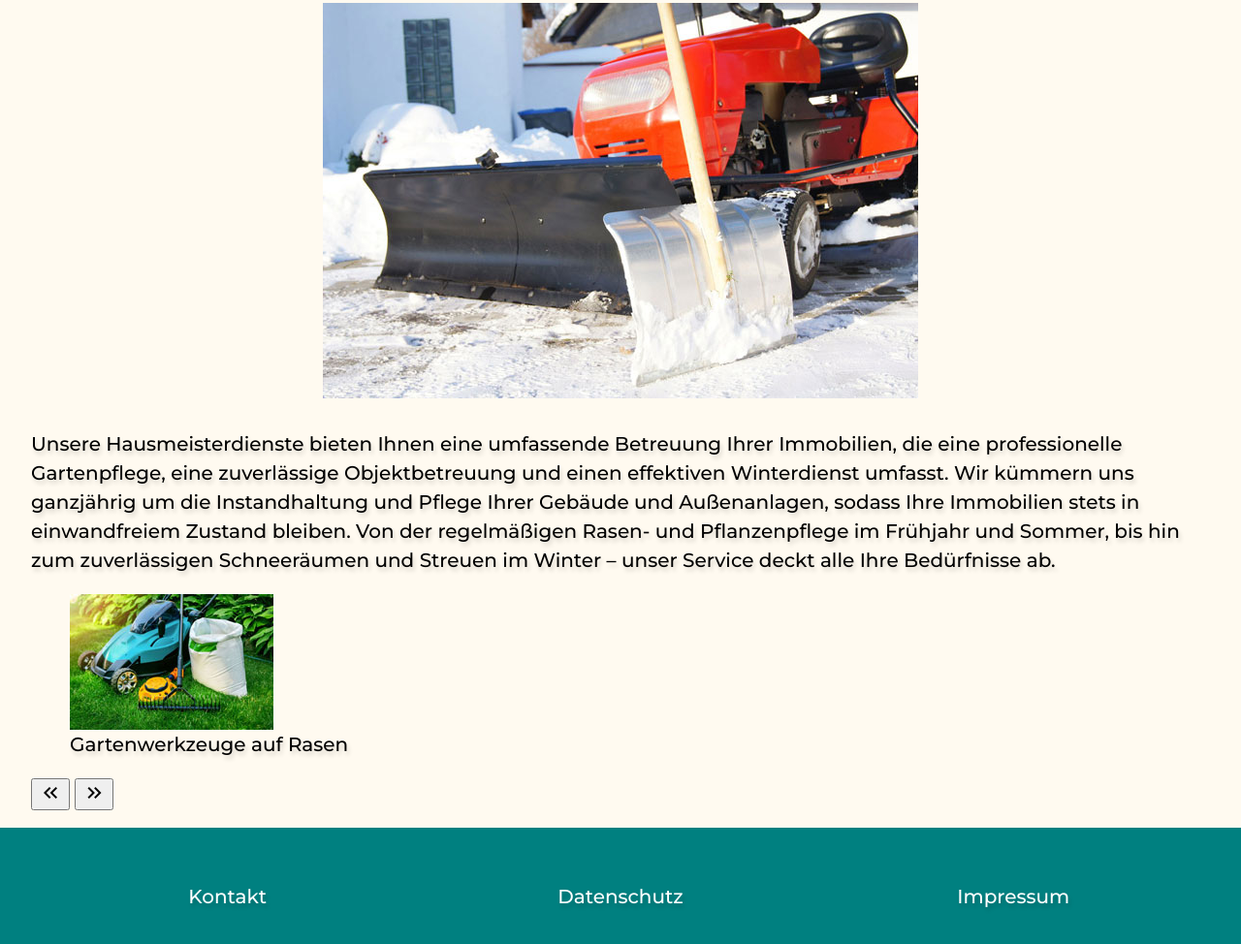
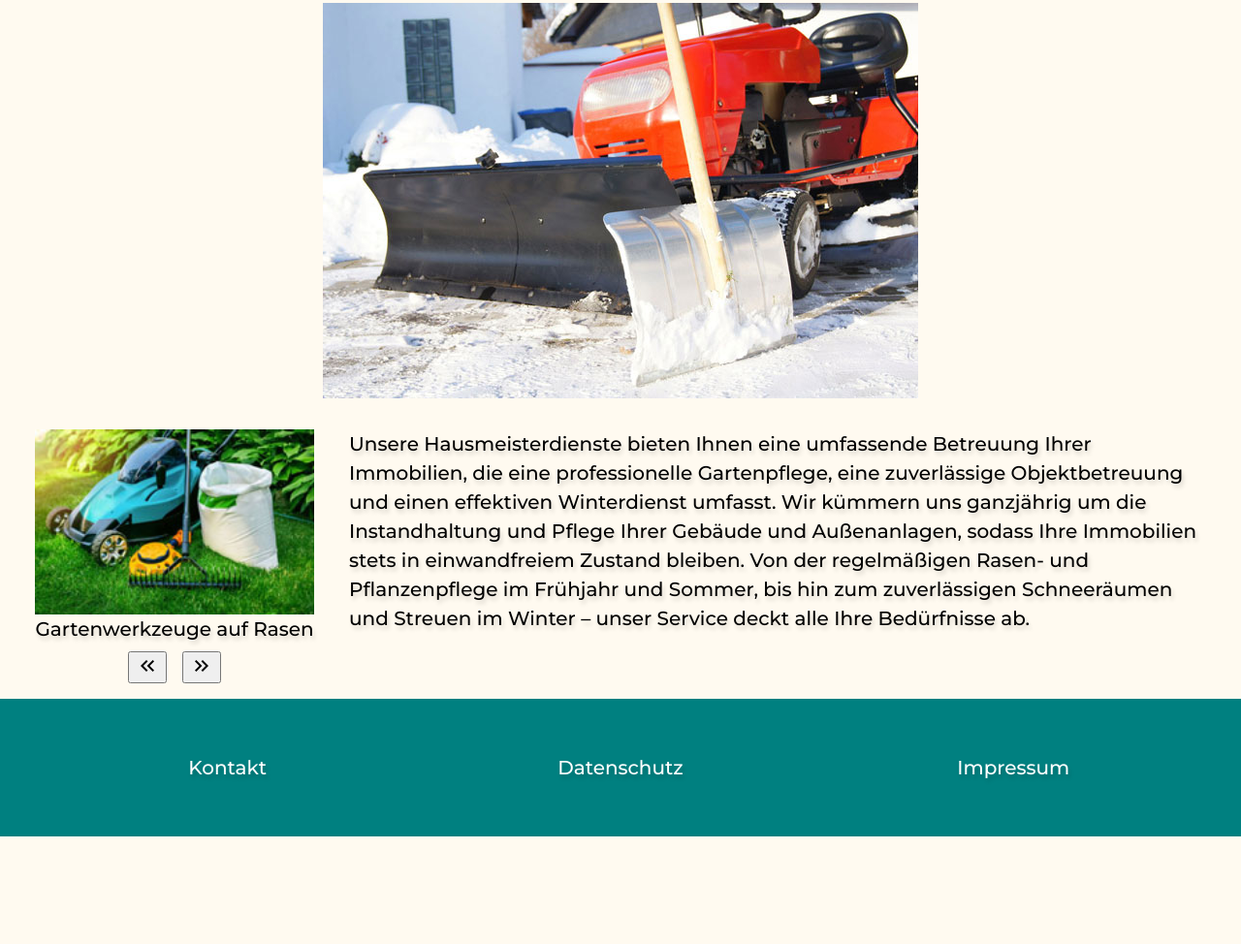
Before and after one commit to IU-Webprogrammierung/web-programmierung-Claudy-Web, a plain HTML site: page index.html in a window 1280 px wide. Shown: the part 332-1306 px from the top of the page at 97% size. After the commit the page ends 1195 px from the top, so only its background shows below. Drawn offline with nearby package versions, Linux system fonts and the light colour scheme.

Commit message:
Startseite Layout angepasst

```diff
--- a/css/style.css
+++ b/css/style.css
@@ -14,7 +14,10 @@
   */
 @media print {
 
-    * { box-shadow: none !important; text-shadow: none !important; }
+  * {
+    box-shadow: none !important;
+    text-shadow: none !important;
+  }
 
   html {
     background: white;
@@ -27,16 +30,18 @@
   }
 }
 
-  .titel > a {
+.titel>a {
   display: flex;
 
   align-items: center;
 }
+
 html {
   scroll-behavior: smooth;
   background-color: transparent;
-    height:100vh;
+  height: 100vh;
 }
+
 body {
   display: flex;
 
@@ -49,75 +54,86 @@ body {
   text-align: left;
   /* hyphens: auto; */
 
-    background-color:floralwhite;
+  background-color: floralwhite;
   color: black;
 
   max-width: none;
   min-height: 100vh;
   flex-direction: column;
   padding: 0;
-    margin:0;
+  margin: 0;
   flex-flow: column;
 
 
   /* Bereiche anzeigen */
   /* * { outline: 1px solid red; } */
 }
+
 /* Layoutbereiche in der Breite begrenzen und zentrieren */
 .inside {
   padding: 0 1rem;
   margin: 0 auto;
 }
+
 main {
   padding: 1rem;
   flex: 1
 }
+
 img {
   max-width: 100%;
   height: auto;
 }
+
 h1 {
   padding: 1rem;
 }
-.site-header > * {
+
+.site-header>* {
   flex-grow: 1;
   flex-shrink: 1;
 }
+
 .site-nav,
 .site-footer,
 .site-footer-start {
-  background-color:teal;
+  background-color: teal;
   color: white;
   padding: 1rem;
   text-align: center;
 }
+
 .site-header {
-    display:flex;
+  display: flex;
   flex-wrap: wrap;
 
   text-align: start;
   padding-left: 4rem;
 
-    background-color:teal;
+  background-color: teal;
   color: white;
 
   padding-top: 1rem;
   padding-right: 1rem;
   padding-bottom: 1rem;
 }
+
 .logo {
   display: flex;
   padding: 1rem;
 
   align-items: end;
 }
+
 .site-header h1 {
   margin-bottom: 0;
 }
+
 .rasenpflege img {
   width: 100%;
   height: auto;
 }
+
 .site-footer {
   margin-bottom: auto;
 }
@@ -133,8 +149,15 @@ h1 {
 
 
 /* Collapsing margins vermeiden */
-h1, h2, h3, h4, h5, h6,
-p, ul, ol {
+h1,
+h2,
+h3,
+h4,
+h5,
+h6,
+p,
+ul,
+ol {
   margin-top: 0;
 }
 
@@ -146,6 +169,7 @@ p, ul, ol {
   }
 
 }
+
 /* Umrechnung 1024 Pixel / 16px = 64remm*/
 @media screen and (min-width: 64rem) {
 
@@ -205,7 +229,7 @@ p, ul, ol {
 .site-footer a:focus,
 .site-footer-start a:hover,
 .site-footer-start a:focus {
-      color:sandybrown;
+  color: sandybrown;
 }
 
 /* Aktuellen Menüpunkt hervorheben */
@@ -213,14 +237,16 @@ p, ul, ol {
 .site-footer .current,
 .site-footer-start current {
   font-weight: bold;
-      font-size:x-large;
+  font-size: x-large;
 }
 
 
 /* Menübutton per CSS gestalten */
 
 /* Kein JavaScript? Menübutton ausblenden */
-.no-js .menubutton { display: none; }
+.no-js .menubutton {
+  display: none;
+}
 
 /* Menübutton gestalten */
 .js .menubutton {
@@ -244,6 +270,7 @@ p, ul, ol {
   height: 2rem;
   margin: 0.25rem;
 }
+
 /* Menübutton per CSS ausblenden */
 
 .js .site-nav ul {
@@ -254,7 +281,7 @@ p, ul, ol {
 /* Navigationsliste mit dem Menübutton einblenden */
 
 /* Navigationsliste mit leichter Animation einblenden  */
-.js .showmenu + ul {
+.js .showmenu+ul {
   max-height: 100rem;
   transition: max-height 0.5s ease-in-out;
   overflow: auto;
@@ -268,7 +295,9 @@ p, ul, ol {
 /* Umrechnung 768 Pixel / 16px = 48remm*/
 @media screen and (min-width: 48rem) {
 
-      .menubutton { display: none !important; }
+  .menubutton {
+    display: none !important;
+  }
 
   .site-nav {
     position: sticky;
@@ -301,12 +330,9 @@ p, ul, ol {
   }
 
 }
+
 /* Umrechnung 1024 Pixel / 16px = 64remm*/
-    @media screen and (min-width: 64rem) {
-
-
-
-    }
+@media screen and (min-width: 64rem) {}
 
 
 
@@ -316,18 +342,93 @@ p, ul, ol {
   .site-body-start {
     padding-bottom: 0;
   }
+
   .startbild {
     display: flex;
     justify-content: center;
     margin: 2rem;
-  /* position: relative;
-  bottom: 5rem; */
   }
 
-/* .article-start {
-  position: relative;
-  bottom: 5rem;
-} */
+  .gallerie {
+    display: flex;
+    flex-direction: column;
+    align-items: center;
+    order: 2;
+  }
+
+  .article-start {
+    display: flex;
+    flex-direction: column;
+  }
+
+  .text-content {
+    order: 1;
+  }
+
+  .gallerie figure {
+    margin: 0;
+  }
+
+  .gallerie-buttons {
+    display: flex;
+    justify-content: center;
+    width: 100%;
+    margin-top: 0.5rem;
+  }
+
+  .button-links,
+  .button-rechts {
+    margin: 0 0.5rem;
+  }
+
+
+/* Umrechnung 768 Pixel / 16px = 48remm*/
+@media screen and (min-width: 48rem) {
+
+  .article-start {
+    /* display: grid;
+    grid-template-columns: 1fr 3fr;
+    grid-gap: 1rem; */
+    flex-direction: row;
+  }
+  .gallerie {
+    order: 1;
+    flex: 1;
+  }
+  .text-content {
+    padding-left: 1rem;
+    order: 2;
+    flex: 3;
+  }
+  .button-links,
+  .button-rechts {
+    margin: 0 0.5rem;
+  }
+}
+
+/* Umrechnung 1024 Pixel / 16px = 64remm*/
+@media screen and (min-width: 64rem) {
+
+  .gallerie figure img {
+    width: 100%;
+    height: auto;
+  }
+
+  .text-content {
+    padding-left: 2rem;
+  }
+
+
+}
+
+
+
+
+
+
+
+
+
 
 /**
   * 4. Kontaktseite
@@ -340,55 +441,62 @@ p, ul, ol {
     grid-template-columns: 1fr 3fr;
     grid-gap: 1rem;
   }
+
   .contact {
     display: flex;
-      flex-direction:row;
+    flex-direction: row;
     align-items: baseline;
     align-items: center;
   }
+
   .contact img {
     vertical-align: middle;
     margin-right: 2rem;
     margin-top: 1.5rem;
   }
+
   .contact::before {
     margin-top: 2rem;
   }
+
   .contact span {
     vertical-align: middle;
     padding-top: 1rem;
   }
 
 }
+
 /* Umrechnung 1024 Pixel / 16px = 64remm*/
-    @media screen and (min-width: 64rem) {
-
-
-
-    }
+@media screen and (min-width: 64rem) {}
 
 .site-kontakt,
 .site-kontakt-adresse {
   margin: 1rem;
 }
+
 .site-kontakt label {
   display: block;
 }
+
 .site-kontakt form div {
   margin-bottom: 1rem;
 }
-.contact{
+
+.contact {
   display: flex;
   align-items: center;
 }
+
 .contact img {
   vertical-align: middle;
   margin-right: 1rem;
   margin-top: 1.5rem;
 }
+
 .contact::before {
   margin-top: 2rem;
 }
+
 .contact span {
   vertical-align: middle;
   padding-top: 1rem;
@@ -408,23 +516,26 @@ p, ul, ol {
   border: 1px solid dimgrey;
   border-radius: 0.25rem;
 }
+
 .site-kontakt input[type="text"]:focus,
 .site-kontakt input[type="email"]:focus,
 .site-kontakt input[type="betreff"]:focus,
 .site-kontakt textarea:focus {
   background-color: white;
 }
+
 /* Textarea - Breite begrenzen */
 .site-kontakt textarea {
   max-width: 25rem;
   min-height: 8rem;
 }
+
 .site-kontakt button {
   font-size: inherit;
   font-family: inherit;
   text-align: center;
 
-    background-color:teal;
+  background-color: teal;
   color: white;
 
   width: 17rem;
@@ -434,6 +545,7 @@ p, ul, ol {
 
   cursor: pointer;
 }
+
 .site-kontakt button:hover,
 .site-kontakt button:focus {
   background-color: sandybrown;
@@ -445,5 +557,11 @@ p, ul, ol {
   */
 
 /* Klassen zum Floaten und Clearen */
-  .float-links { float: left; margin: 0 2rem 2rem 0; }
-  .float-stoppen { clear: both; }
+.float-links {
+  float: left;
+  margin: 0 2rem 2rem 0;
+}
+
+.float-stoppen {
+  clear: both;
+}
--- a/index.html
+++ b/index.html
@@ -66,14 +66,6 @@
 
 
             <article class="article-start">
-                <p>
-                    Unsere Hausmeisterdienste bieten Ihnen eine umfassende Betreuung Ihrer Immobilien, die eine
-                    professionelle Gartenpflege, eine zuverlässige Objektbetreuung und einen effektiven Winterdienst
-                    umfasst. Wir kümmern uns ganzjährig um die Instandhaltung und Pflege Ihrer Gebäude und Außenanlagen,
-                    sodass Ihre Immobilien stets in einwandfreiem Zustand bleiben. Von der regelmäßigen Rasen- und
-                    Pflanzenpflege im Frühjahr und Sommer, bis hin zum zuverlässigen Schneeräumen und Streuen im Winter
-                    – unser Service deckt alle Ihre Bedürfnisse ab.
-                </p>
                 <div class="gallerie">
                     <figure>
                         <img class="gallerie-bilder" src="pictures/Rasenpflege210x140.jpg" alt="Gartenwerkzeuge auf Rasen."
@@ -94,13 +86,24 @@
                             data-caption="Traktor mit Schneepflug im Einsatz für den Winterdienst">
                         <figcaption>Traktor mit Schneepflug im Einsatz für den Winterdienst</figcaption>
                     </figure>
-
-                    <button class="w3-button w3-black w3-display-left" onclick="plusDivs(-1)">
-                        <span class="material-symbols-outlined">keyboard_double_arrow_left</span>
-                    </button>
-                    <button class="w3-button w3-black w3-display-right" onclick="plusDivs(1)">
-                        <span class="material-symbols-outlined">keyboard_double_arrow_right</span>
-                    </button>
+                    <div class="gallerie-buttons">
+                        <button class="button-links" onclick="plusDivs(-1)">
+                            <span class="material-symbols-outlined">keyboard_double_arrow_left</span>
+                        </button>
+                        <button class="button-rechts" onclick="plusDivs(1)">
+                            <span class="material-symbols-outlined">keyboard_double_arrow_right</span>
+                        </button>
+                    </div>
+                </div>
+                <div class="text-content">
+                    <p>
+                        Unsere Hausmeisterdienste bieten Ihnen eine umfassende Betreuung Ihrer Immobilien, die eine
+                        professionelle Gartenpflege, eine zuverlässige Objektbetreuung und einen effektiven Winterdienst
+                        umfasst. Wir kümmern uns ganzjährig um die Instandhaltung und Pflege Ihrer Gebäude und Außenanlagen,
+                        sodass Ihre Immobilien stets in einwandfreiem Zustand bleiben. Von der regelmäßigen Rasen- und
+                        Pflanzenpflege im Frühjahr und Sommer, bis hin zum zuverlässigen Schneeräumen und Streuen im Winter
+                        – unser Service deckt alle Ihre Bedürfnisse ab.
+                    </p>
                 </div>
             </article>
         </div>
```
Lines whose indentation alone changed are shown as unchanged.
